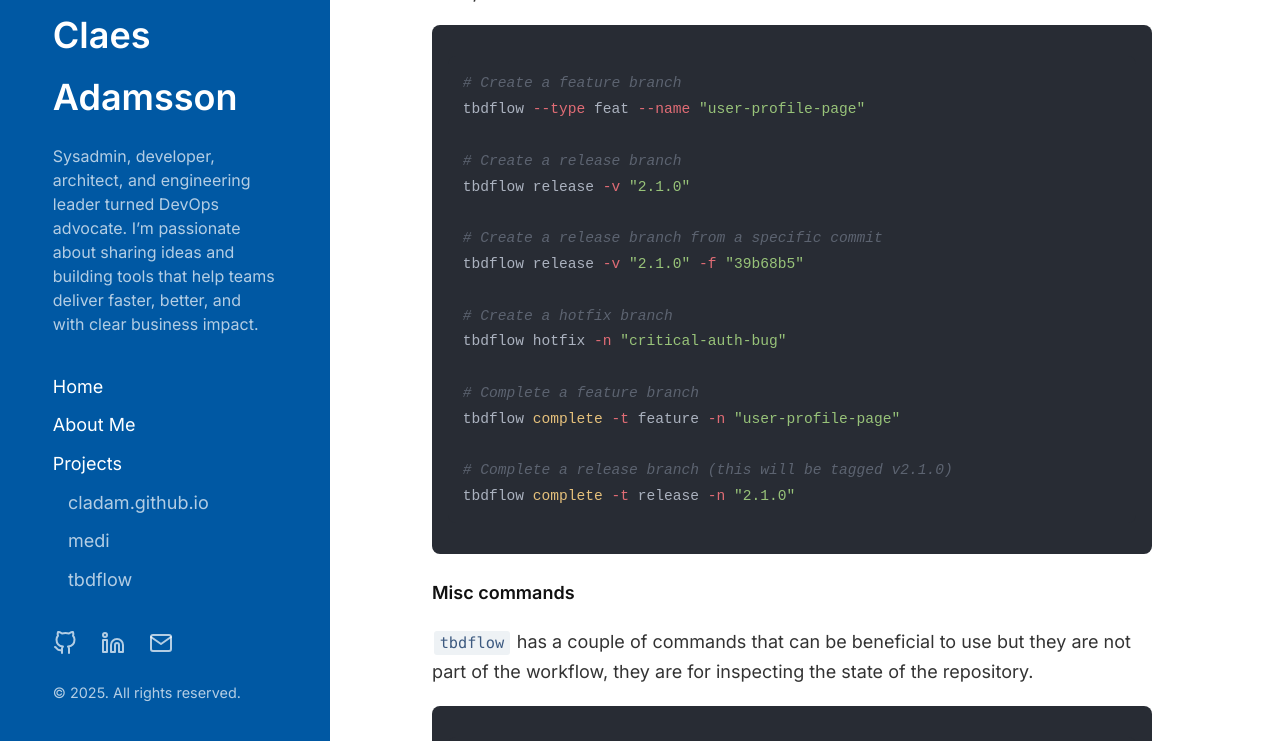
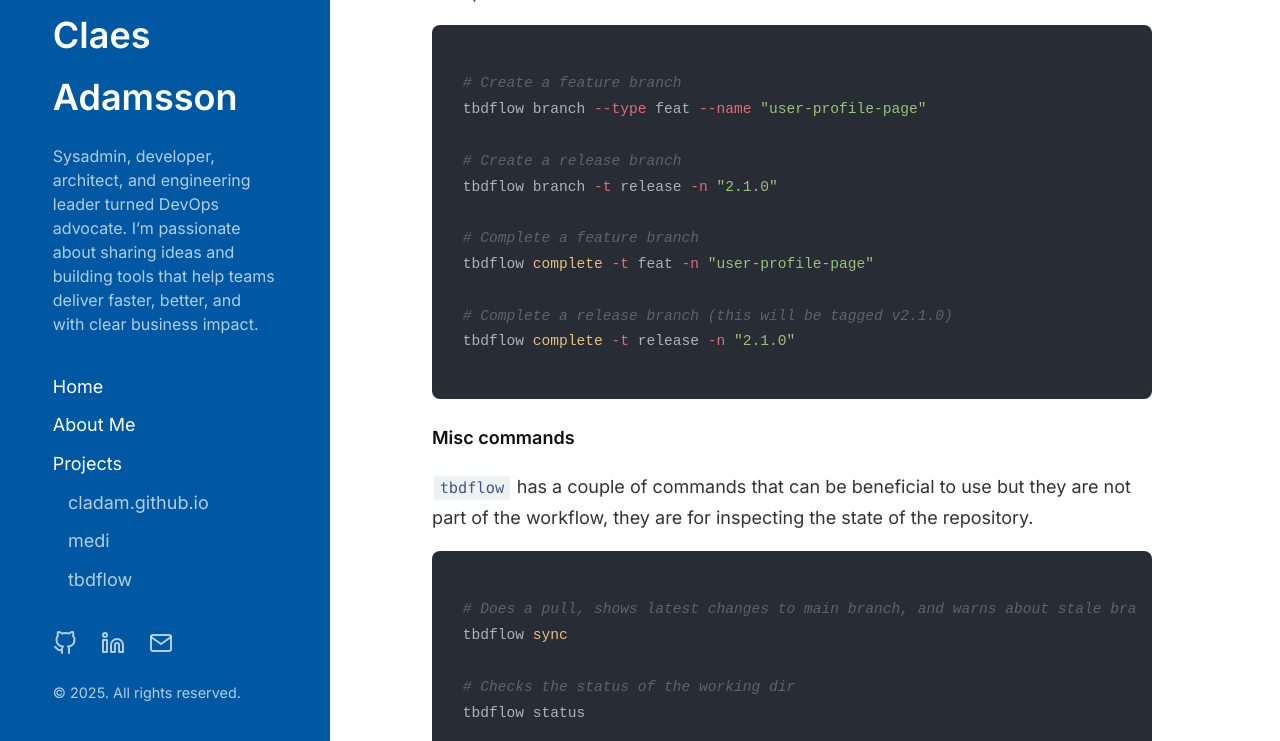
Before and after one commit to cladam/cladam.github.io, a Jekyll site: the page built from _projects/tbdflow.md, in a window 1280 px wide and 900 px high, scrolled down 5103 px, cut to the strip 159-900 px from the top of the window. Built offline with Jekyll 4.4.1, drawn with Linux system fonts in a browser that asks for light colours.

Commit message:
Revise tbdflow branch command examples

````diff
--- a/_projects/tbdflow.md
+++ b/_projects/tbdflow.md
@@ -158,19 +158,13 @@ tbdflow commit -t feat -m "add feature x as part of bigger thing" --issue "ABC-1
 
 ```bash
 # Create a feature branch
-tbdflow --type feat --name "user-profile-page"
+tbdflow branch --type feat --name "user-profile-page"
 
 # Create a release branch
-tbdflow release -v "2.1.0"
-
-# Create a release branch from a specific commit
-tbdflow release -v "2.1.0" -f "39b68b5"
-
-# Create a hotfix branch
-tbdflow hotfix -n "critical-auth-bug"
+tbdflow branch -t release -n "2.1.0"
 
 # Complete a feature branch
-tbdflow complete -t feature -n "user-profile-page"
+tbdflow complete -t feat -n "user-profile-page"
 
 # Complete a release branch (this will be tagged v2.1.0)
 tbdflow complete -t release -n "2.1.0"
````
